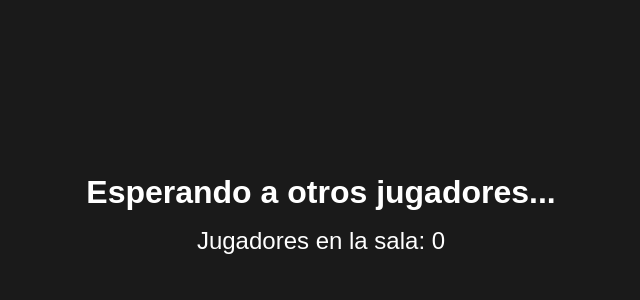
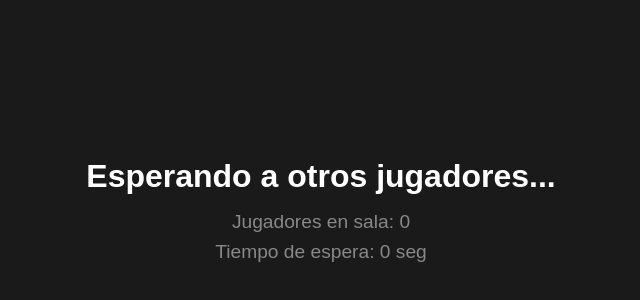
Before and after one commit to Anfevasadev/great-buda-front, a React (Vite) app: page /waiting-room/1 in a window 1280 px wide. Shown: the part 186-486 px from the top of the page, without its empty margins (319-959 px from the left). Built offline with nearby package versions, Linux system fonts and the light colour scheme; no server answers.

Commit message:
Refactor GameContext y socketManager: unificar estado del juego y manejar eventos de sala cerrada; actualizar WaitingRoom para mostrar información de jugadores y tiempo de espera

```diff
--- a/src/App.jsx
+++ b/src/App.jsx
@@ -1,4 +1,3 @@
-import React from 'react';
 import './App.css';
 import HomePage from './views/HomePage';
 import { BrowserRouter as Router, Routes, Route } from 'react-router-dom';
--- a/src/context/GameContext.jsx
+++ b/src/context/GameContext.jsx
@@ -1,22 +1,25 @@
-import React, { createContext, useState, useContext } from 'react';
+import React, { createContext, useContext, useState } from 'react';
 import { initializeSocket } from '../services/socketManager';
 
 const GameContext = createContext();
 
 export const GameProvider = ({ children }) => {
-  const [gameId, setGameId] = useState(null);
-  const [playersCount, setPlayersCount] = useState(0);
+  const [gameState, setGameState] = useState({
+    gameId: null,
+    playersCount: 0,
+    waitingTime: 0,
+    isRoomClosed: false
+  });
 
-  const joinGameRoom = (roomId) => {
-    setGameId(roomId);
-    return initializeSocket(setPlayersCount);
+  const joinGameRoom = () => {
+    return initializeSocket(setGameState);
   };
 
+
   return (
-    <GameContext.Provider value={{ gameId, playersCount, joinGameRoom }}>
+    <GameContext.Provider value={{ gameState, setGameState, joinGameRoom }}>
       {children}
     </GameContext.Provider>
   );
 };
-
 export const useGame = () => useContext(GameContext);
--- a/src/services/socketManager.js
+++ b/src/services/socketManager.js
@@ -1,21 +1,31 @@
 import socket from './socketService';
 
-export const initializeSocket = (setPlayersCount) => {
+export const initializeSocket = (setGameState) => {
     socket.connect();
 
     socket.on('error', (error) => {
         console.log('error', error);
     });
 
-    socket.on('updatePlayers', ({ roomID, active_players }) => {
-        console.log('updatePlayers', active_players);
-        setPlayersCount(active_players);
-    }
-    );
+    socket.on('updatePlayers', ({ activePlayers }) => {
+        console.log('updatePlayers', activePlayers);
+        setGameState(prevState => ({ ...prevState, playersCount: activePlayers }));
+    });
+
+    socket.on('waitingTime', ({ waitingTime }) => {
+        console.log('waitingTime', waitingTime);
+        setGameState(prevState => ({ ...prevState, waitingTime }));
+    });
+    socket.on('closeRoom', () => {
+        console.log('closeRoom');
+        setGameState(prev => ({ ...prev, isRoomClosed: true }));
+    });
+
+
 
     return () => {
         socket.off('updatePlayers');
-        socket.off('startGame');
-        socket.disconnect();
+        socket.off('waitingTime');
+        // socket.disconnect();
     };
 };
--- a/src/views/WaitingRoom.css
+++ b/src/views/WaitingRoom.css
@@ -1,18 +1,51 @@
 .waiting-room {
   display: flex;
   flex-direction: column;
+  align-items: center;
   justify-content: center;
-  align-items: center;
   height: 100vh;
   background-color: var(--color-background);
-  color: var(--color-text);
+  text-align: center;
 }
 
 .waiting-room h2 {
   font-size: 2rem;
   margin-bottom: 1rem;
+  color: var(--color-text);
 }
 
 .waiting-room p {
-  font-size: 1.5rem;
+  font-size: 1.2rem;
+  margin-bottom: 0.5rem;
+  color: var(--color-text-secondary);
 }
+
+.close-room-message {
+  background-color: var(--color-surface);
+  padding: 1rem;
+  border: 1px solid var(--color-gold);
+  border-radius: 8px;
+  color: var(--color-text);
+  font-family: 'Arial', sans-serif;
+}
+
+.close-room-message p {
+  margin-bottom: 1rem;
+  font-size: 1rem;
+}
+
+.close-room-message button {
+  margin: 0 0.5rem;
+  padding: 0.5rem 1rem;
+  font-size: 1rem;
+  cursor: pointer;
+  background-color: var(--color-gold);
+  color: var(--color-background);
+  border: none;
+  border-radius: 4px;
+  transition: background-color 0.3s ease;
+}
+
+.close-room-message button:hover {
+  background-color: var(--color-text-secondary);
+}
--- a/src/views/WaitingRoom.jsx
+++ b/src/views/WaitingRoom.jsx
@@ -1,27 +1,56 @@
 import React, { useEffect } from 'react';
-import { useParams } from 'react-router-dom';
+import { useNavigate, useParams } from 'react-router-dom';
 import { useAuth } from '../context/AuthContext';
 import { useGame } from '../context/GameContext';
+import socket from '../services/socketService';
 import './WaitingRoom.css';
-import socket from '../services/socketService';
 
 function WaitingRoom() {
+  const navigate = useNavigate();
   const { token } = useAuth();
   const { roomID } = useParams();
-  const { playersCount, joinGameRoom, setPlayersCount } = useGame();
+  const { gameState, setGameState, joinGameRoom } = useGame();
+  console.log(gameState);
 
   useEffect(() => {
     if (token && roomID) {
-      socket.emit('joinRoom', {roomID, token});
-      const cleanup = joinGameRoom(setPlayersCount);
+      const cleanup = joinGameRoom();
+      const effect = async () => {
+        console.log(roomID);
+        console.log(gameState);
+        await setGameState(prev => ({ ...prev, gameId: roomID }));
+        await socket.emit('joinRoom', { roomID, token });
+      }
+      effect();
       return cleanup;
     }
-  }, [token, roomID, joinGameRoom]);
+  }, []);
+
+
+  const handleGoHome = () => {
+    setGameState({
+      gameId: null,
+      playersCount: 0,
+      waitingTime: 0,
+      isRoomClosed: false
+    });
+    navigate('/');
+  };
 
   return (
     <div className="waiting-room">
-      <h2>Esperando a otros jugadores...</h2>
-      <p>Jugadores en la sala: {playersCount}</p>
+      {gameState.isRoomClosed ? (
+         <div className="close-room-message">
+         <p>La sala se ha cerrado porque no se encontraron más jugadores.</p>
+         <button onClick={handleGoHome}>Volver al inicio</button>
+       </div>
+     ) : (
+       <>
+         <h2>Esperando a otros jugadores...</h2>
+         <p>Jugadores en sala: {gameState.playersCount}</p>
+         <p>Tiempo de espera: {gameState.waitingTime} seg</p>
+       </>
+      )}
     </div>
   );
 }
```
